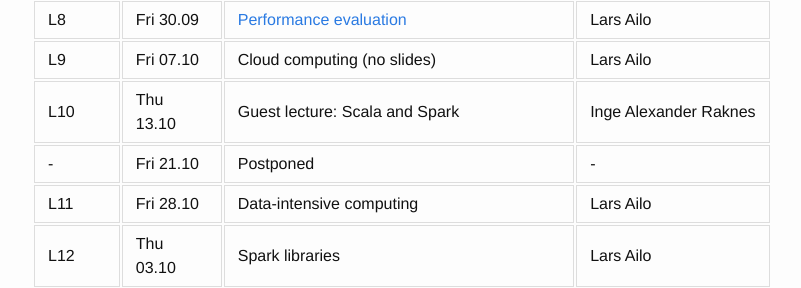
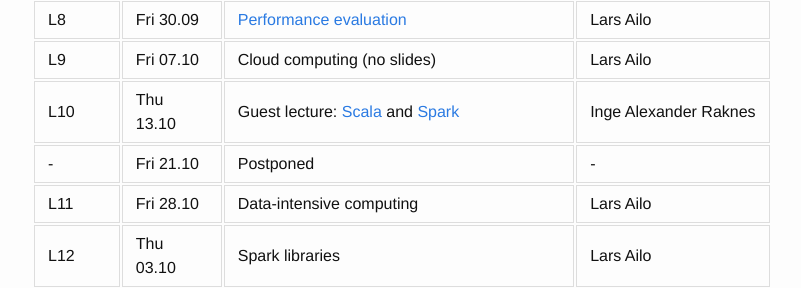
Before and after one commit to uit-inf-2202-f16/uit-inf-2202-f16.github.io, a Jekyll site: the page built from index.md, in a window 1280 px wide and 900 px high, scrolled down 907 px. Shown: the part 157-445 px from the top of the window, without its empty margins (238-1039 px from the left). Built offline with Jekyll 4.4.1, drawn with Linux system fonts in a browser that asks for light colours; part of the change alters nothing that is shown.

```diff
--- a/index.md
+++ b/index.md
@@ -37,7 +37,7 @@ We have the following rooms and hours:
 | L7  | Fri 23.09 | [Parallel program performance evaluation](lectures/07-parallel-program-performance.pptx) | Lars Ailo |
 | L8  | Fri 30.09 | [Performance evaluation](lectures/08-performance-evaluation.pptx) | Lars Ailo |
 | L9  | Fri 07.10 | Cloud computing (no slides) | Lars Ailo |
-| L10 | Thu 13.10 | Guest lecture: Scala and Spark | Inge Alexander Raknes |
+| L10 | Thu 13.10 | Guest lecture: [Scala](lecutres/10-Scala.pdf) and [Spark](lectures/10-Spark.pdf) | Inge Alexander Raknes |
 | -   | Fri 21.10 | Postponed | - |
 | L11 | Fri 28.10 | Data-intensive computing | Lars Ailo |
 | L12 | Thu 03.10 | Spark libraries | Lars Ailo |
```
Also changed, not shown: 4 other files.
